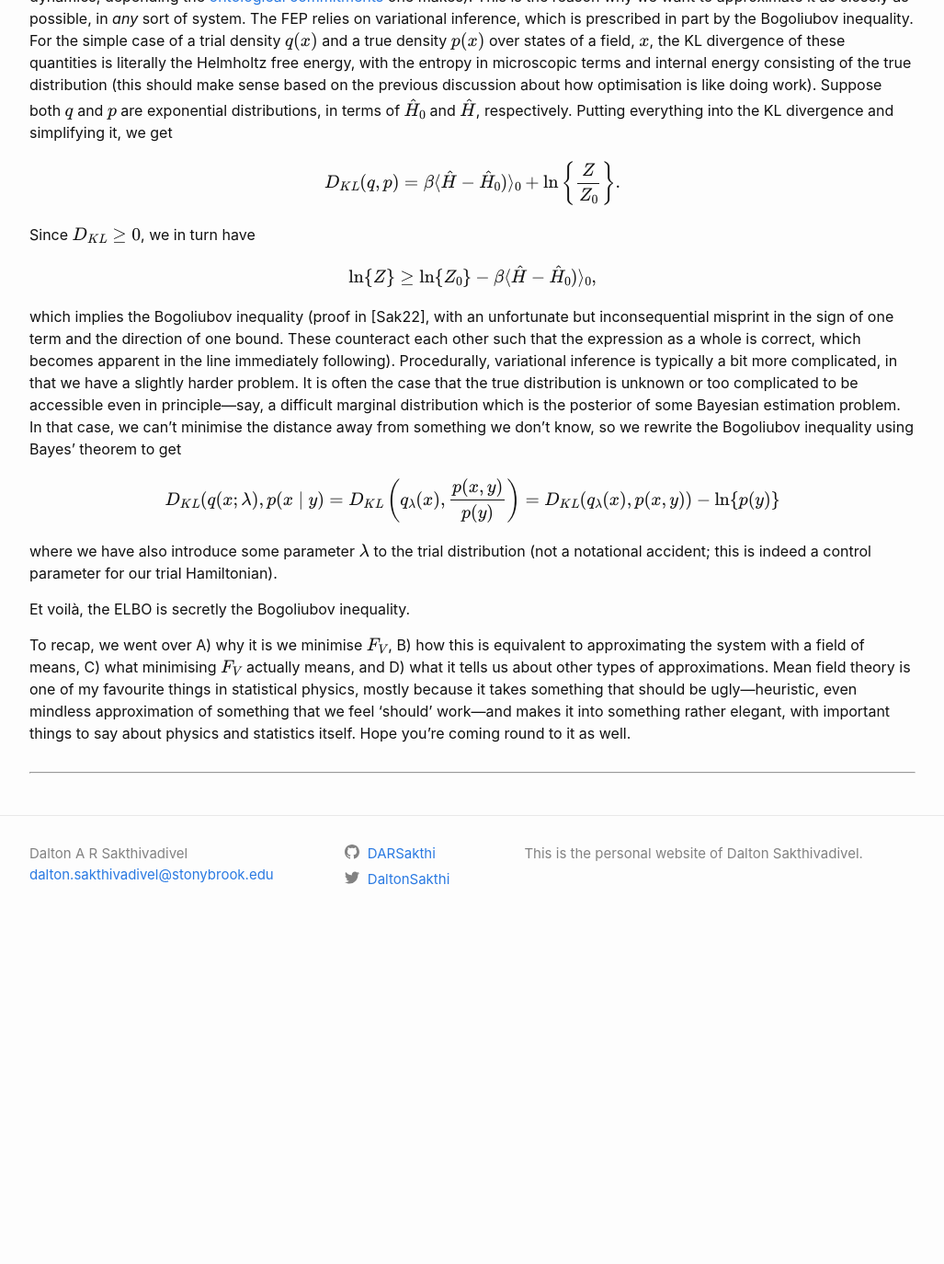
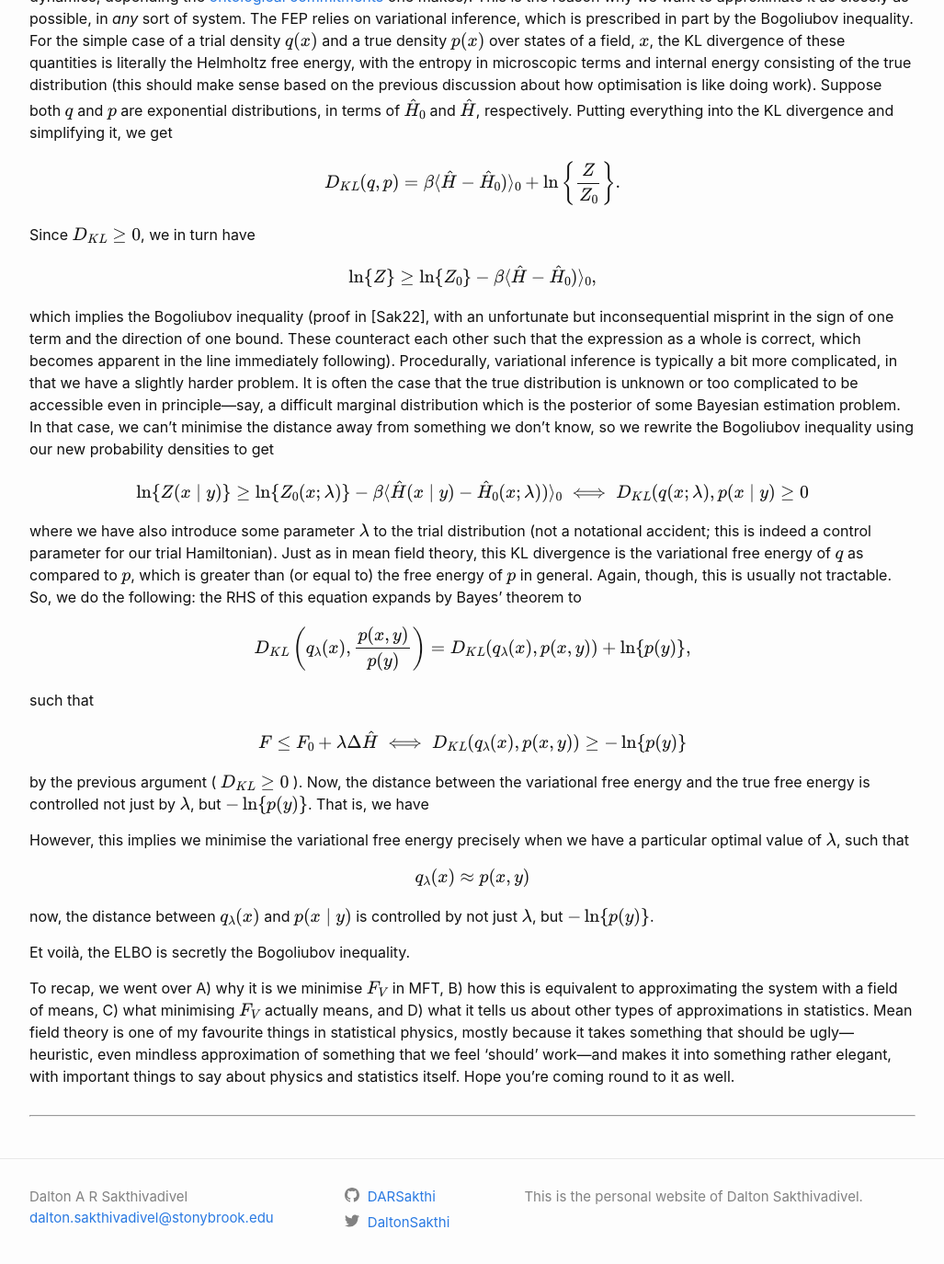
Before and after one commit to DARSakthi/DARSakthi.github.io, a Jekyll site: the page built from _posts/2022-02-05-2-MFT-4-ME.markdown, in a window 1280 px wide and 1400 px high, scrolled down 3095 px. Shown: the top 1374 px of the window at 92% size, without its empty margins (126-1153 px from the left). Built offline with Jekyll 4.4.1, drawn with Linux system fonts in a browser that asks for light colours; formulas are drawn with MathJax 3; comment, search, counter and statistics services are not loaded; before the commit the page ends 4122 px from its top, so only the background shows below that.

Commit message:
Update 2022-02-05-2-MFT-4-ME.markdown

```diff
--- a/_posts/2022-02-05-2-MFT-4-ME.markdown
+++ b/_posts/2022-02-05-2-MFT-4-ME.markdown
@@ -57,12 +57,27 @@ Since $$D_{KL} \geq 0$$, we in turn have
 
 $$ \ln\{Z\} \geq \ln\{Z_0\} - \beta \langle \hat H - \hat H_0) \rangle_0, $$
 
-which implies the Bogoliubov inequality (proof in [Sak22], with an unfortunate but inconsequential misprint in the sign of one term and the direction of one bound. These counteract each other such that the expression as a whole is correct, which becomes apparent in the line immediately following). Procedurally, variational inference is typically a bit more complicated, in that we have a slightly harder problem. It is often the case that the true distribution is unknown or too complicated to be accessible even in principle—say, a difficult marginal distribution which is the posterior of some Bayesian estimation problem. In that case, we can't minimise the distance away from something we don't know, so we rewrite the Bogoliubov inequality using Bayes' theorem to get
+which implies the Bogoliubov inequality (proof in [Sak22], with an unfortunate but inconsequential misprint in the sign of one term and the direction of one bound. These counteract each other such that the expression as a whole is correct, which becomes apparent in the line immediately following). Procedurally, variational inference is typically a bit more complicated, in that we have a slightly harder problem. It is often the case that the true distribution is unknown or too complicated to be accessible even in principle—say, a difficult marginal distribution which is the posterior of some Bayesian estimation problem. In that case, we can't minimise the distance away from something we don't know, so we rewrite the Bogoliubov inequality using our new probability densities to get
 
-$$ D_{KL}( q(x;\lambda), p(x \mid y) = D_{KL}\left( q_\lambda(x), \frac{p(x, y)}{p(y)} \right) = D_{KL}(q_\lambda(x), p(x,y) ) - \ln\{ p(y) \}$$
+$$ \ln\{Z(x\mid y)\} \geq \ln\{Z_0(x; \lambda)\} - \beta \langle \hat H(x \mid y) - \hat H_0(x ; \lambda)) \rangle_0 \iff D_{KL}( q(x;\lambda), p(x \mid y) \geq 0 $$
 
-where we have also introduce some parameter $$\lambda$$ to the trial distribution (not a notational accident; this is indeed a control parameter for our trial Hamiltonian).
+where we have also introduce some parameter $$\lambda$$ to the trial distribution (not a notational accident; this is indeed a control parameter for our trial Hamiltonian). Just as in mean field theory, this KL divergence is the variational free energy of $$q$$ as compared to $$p$$, which is greater than (or equal to) the free energy of $$p$$ in general. Again, though, this is usually not tractable. So, we do the following: the RHS of this equation expands by Bayes' theorem to
+
+$$ D_{KL}\left( q_\lambda(x), \frac{p(x, y)}{p(y)} \right) = D_{KL}(q_\lambda(x), p(x, y) ) + \ln\{ p(y) \},$$
+
+such that
+
+$$ F \leq F_0 + \lambda \Delta \hat H \iff D_{KL}(q_\lambda(x), p(x,y) ) \geq - \ln\{ p(y) \} $$
+
+by the previous argument ( $$D_{KL} \geq 0$$ ). Now, the distance between the variational free energy and the true free energy is controlled not just by $$\lambda$$, but $$-\ln\{p(y)\}$$. That is, we have
+
+
+However, this implies we minimise the variational free energy precisely when we have a particular optimal value of $$\lambda$$, such that
+
+$$ q_\lambda(x) \approx p(x,y) $$
+
+now, the distance between $$q_\lambda(x)$$ and $$p(x \mid y)$$ is controlled by not just $$\lambda$$, but $$-\ln\{p(y)\}$$.
 
 Et voilà, the ELBO is secretly the Bogoliubov inequality.
 
-To recap, we went over A) why it is we minimise $$F_V$$, B) how this is equivalent to approximating the system with a field of means, C) what minimising $$F_V$$ actually means, and D) what it tells us about other types of approximations. Mean field theory is one of my favourite things in statistical physics, mostly because it takes something that should be ugly—heuristic, even mindless approximation of something that we feel 'should' work—and makes it into something rather elegant, with important things to say about physics and statistics itself. Hope you're coming round to it as well.
+To recap, we went over A) why it is we minimise $$F_V$$ in MFT, B) how this is equivalent to approximating the system with a field of means, C) what minimising $$F_V$$ actually means, and D) what it tells us about other types of approximations in statistics. Mean field theory is one of my favourite things in statistical physics, mostly because it takes something that should be ugly—heuristic, even mindless approximation of something that we feel 'should' work—and makes it into something rather elegant, with important things to say about physics and statistics itself. Hope you're coming round to it as well.
```
